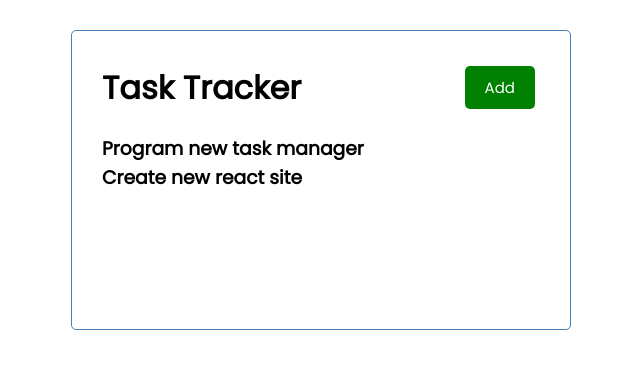
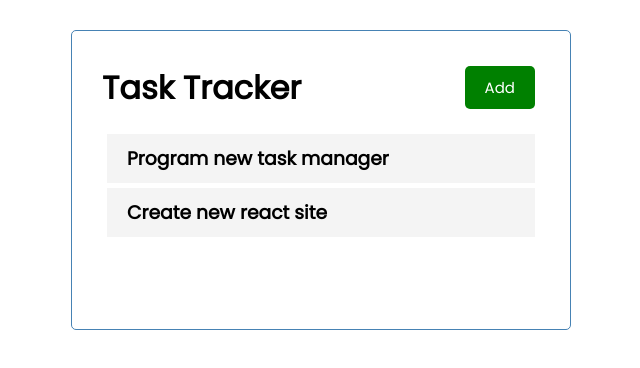
Before and after one commit to antonio-leblanc/react-task-tracker, a React (Create React App) app: page / in a window 1280 px wide. Shown: the top 368 px of the page, without its empty margins (319-959 px from the left). Built offline with nearby package versions, Linux system fonts and the light colour scheme.

Commit message:
Task component

```diff
--- /dev/null
+++ b/src/components/Task.js
@@ -0,0 +1,10 @@
+
+const Task = ({task}) => {
+  return (
+    <div className='task'>
+      <h3>{task.text}</h3>
+    </div>
+  )
+}
+
+export default Task
--- a/src/components/Tasks.js
+++ b/src/components/Tasks.js
@@ -1,9 +1,10 @@
+import Task from './Task'
 
 const Tasks = ({tasks}) => {
   return (
     <>
       {tasks.map((t) => (
-        <h3 key={t.id}>{t.text}</h3>
+        <Task key={t.id} task={t}></Task>
       ))}
     </>
   )
```
